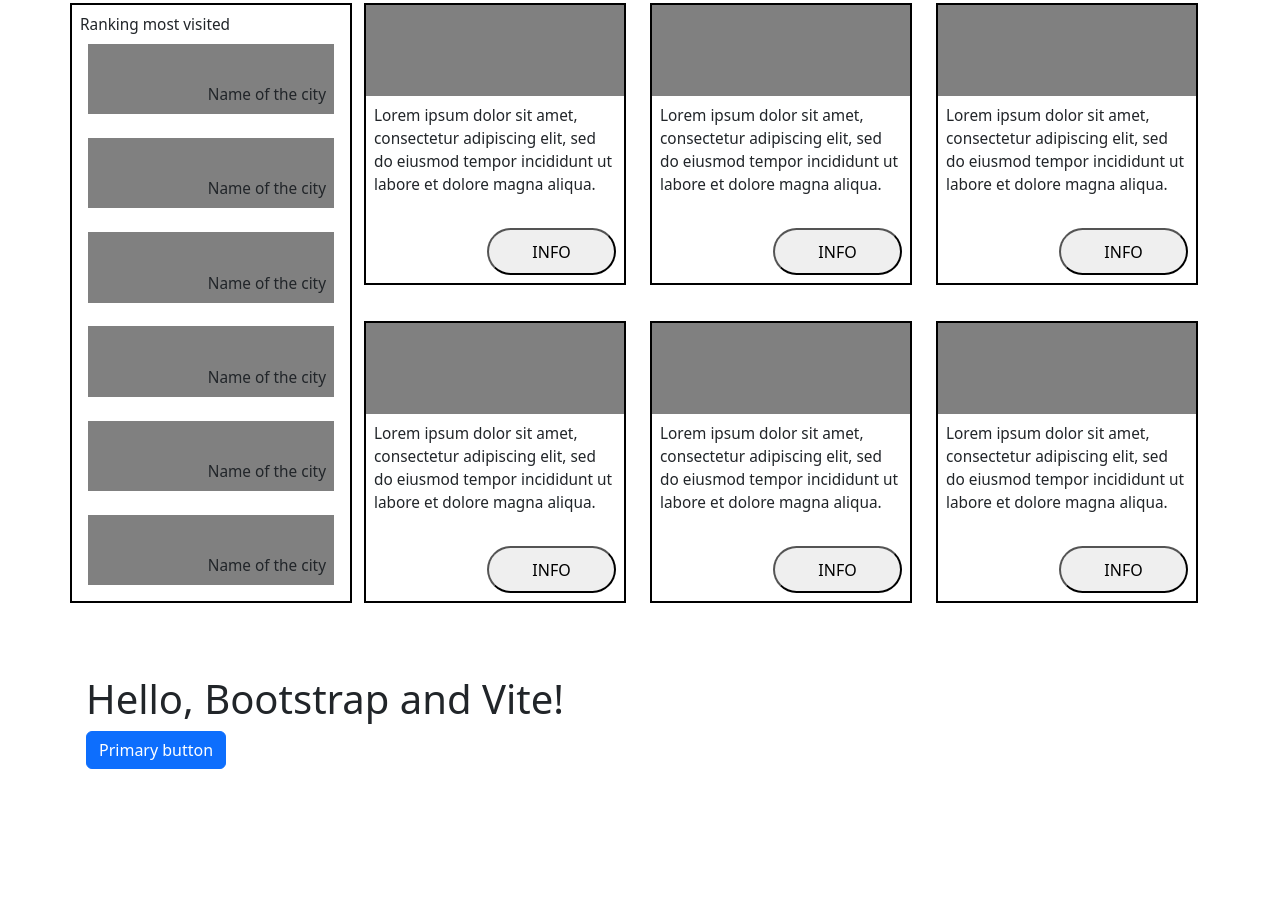
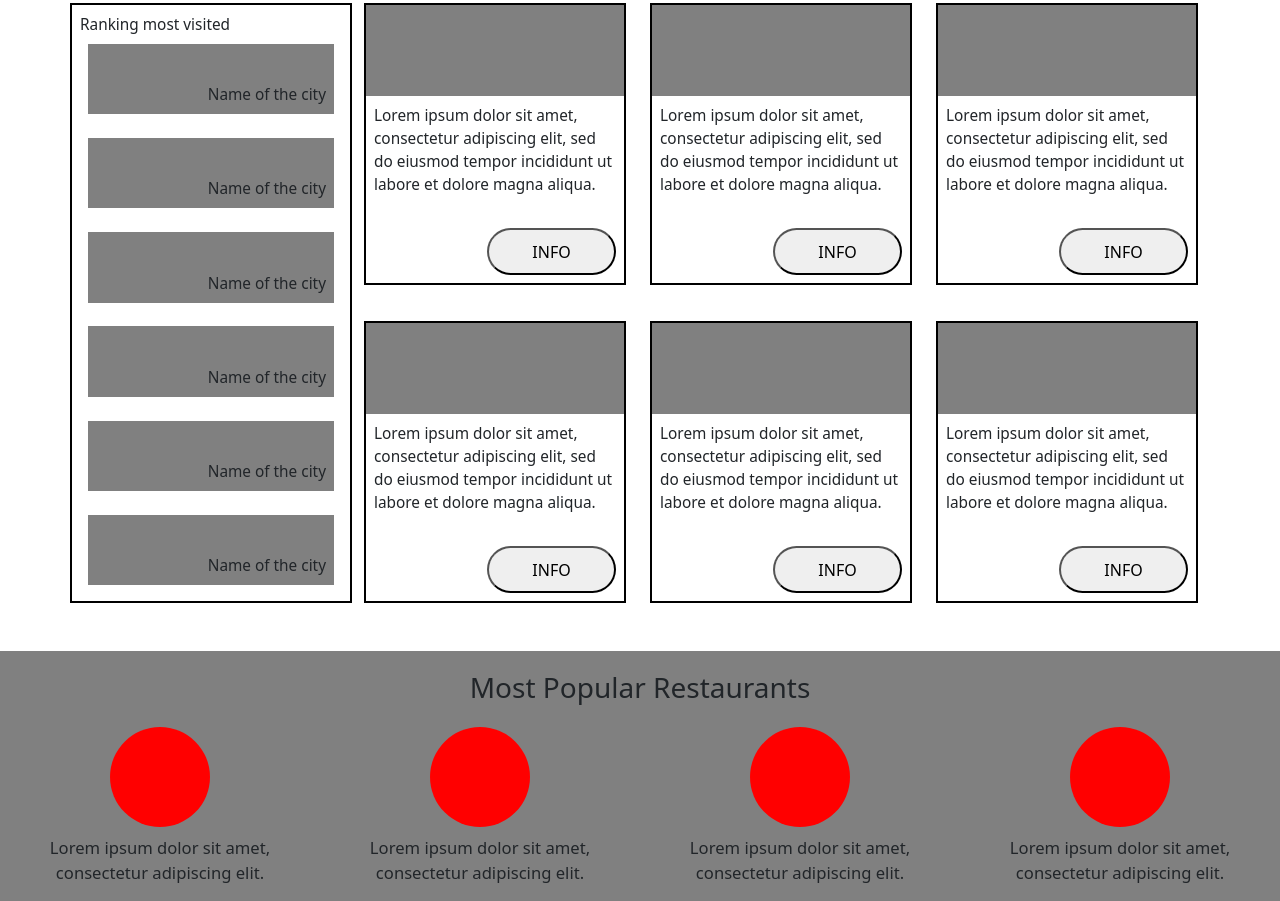
Before and after one commit to MarkWebDeveloper/Bootstrap-Cities-In-The-World, a website built with Vite: page src/index.html in a window 1280 px wide. Shown: the part 381-1282 px from the top of the page. Before the commit the page ends 1174 px from the top, so only its background shows below. Built offline with nearby package versions, Linux system fonts and the light colour scheme.

Commit message:
restaurants ready

```diff
--- a/src/index.html
+++ b/src/index.html
@@ -19,14 +19,10 @@
             <h1>The most Popular City</h1>
         </div>
 
-        <div id="cities-container" class="container py-5">
+        <div id="cities-container" class="container py-5"></div>
 
-        </div>
+        <section id="restaurants-section" class="my-restaurants-section d-flex flex-column justify-content-evenly"></section>
 
-        <div class="container py-4 p-3 mx-auto">
-            <h1>Hello, Bootstrap and Vite!</h1>
-            <button class="btn btn-primary">Primary button</button>
-        </div>
         <script type="module" src="./js/main.js"></script>
     </main>
 </body>
--- a/src/js/main.js
+++ b/src/js/main.js
@@ -4,12 +4,15 @@ import '../scss/general-rules.scss'
 import '../scss/header.scss'
 import '../scss/banner.scss'
 import '../scss/grid.scss'
+import '../scss/restaurants.scss'
 import { loadHeader } from './header'
 import { loadCities } from './cities-section'
+import { loadRestaurants } from './restaurants'
 
 function app() {
     loadHeader()
     loadCities()
+    loadRestaurants()
 }
 
 app()
--- /dev/null
+++ b/src/js/restaurants.js
@@ -0,0 +1,25 @@
+let restaurants = document.querySelector('#restaurants-section')
+
+export function loadRestaurants() {
+    restaurants.innerHTML = /* html */ `
+    <h3 class="my-restaurants-title h3 text-center">Most Popular Restaurants</h3>
+    <div class="my-restaurants-container d-flex align-items-center">
+        <div class="my-restaurant-container d-flex flex-column align-items-center justify-content-evenly">
+            <div class="my-restaurant-image"></div>
+            <p class="my-restaurant-description m-0 text-center">Lorem ipsum dolor sit amet, consectetur adipiscing elit.</p>
+        </div>
+        <div class="my-restaurant-container d-flex flex-column align-items-center justify-content-evenly">
+            <div class="my-restaurant-image"></div>
+            <p class="my-restaurant-description m-0 text-center">Lorem ipsum dolor sit amet, consectetur adipiscing elit.</p>
+        </div>
+        <div class="my-restaurant-container d-flex flex-column align-items-center justify-content-evenly">
+            <div class="my-restaurant-image"></div>
+            <p class="my-restaurant-description m-0 text-center">Lorem ipsum dolor sit amet, consectetur adipiscing elit.</p>
+        </div>
+        <div class="my-restaurant-container d-flex flex-column align-items-center justify-content-evenly">
+            <div class="my-restaurant-image"></div>
+            <p class="my-restaurant-description m-0 text-center">Lorem ipsum dolor sit amet, consectetur adipiscing elit.</p>
+        </div>
+    </div>
+    `
+}
--- /dev/null
+++ b/src/scss/restaurants.scss
@@ -0,0 +1,29 @@
+.my-restaurants-section {
+    height: 250px;
+    background-color: gray;
+}
+
+.my-restaurants-container {
+    height: 70%;
+    width: 100%;
+}
+
+.my-restaurant-container {
+    height: 100%;
+}
+
+.my-restaurants-title {
+    margin-top: 1vmax;
+}
+
+.my-restaurant-image {
+    height: 100px;
+    background-color: red;
+    width: 100px;
+    border-radius: 50%;
+}
+
+.my-restaurant-description {
+    width: 70%;
+    font-size: 1.3vmax;
+}
```
